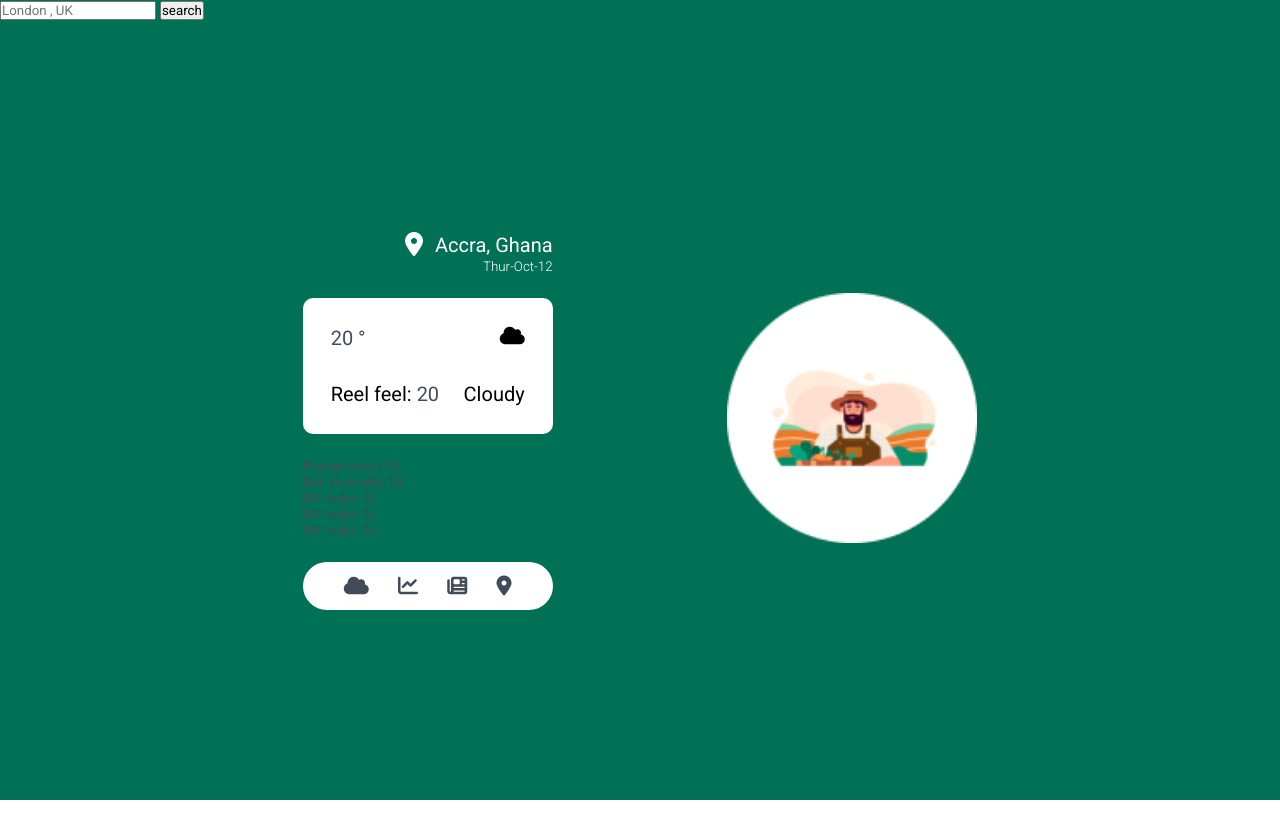
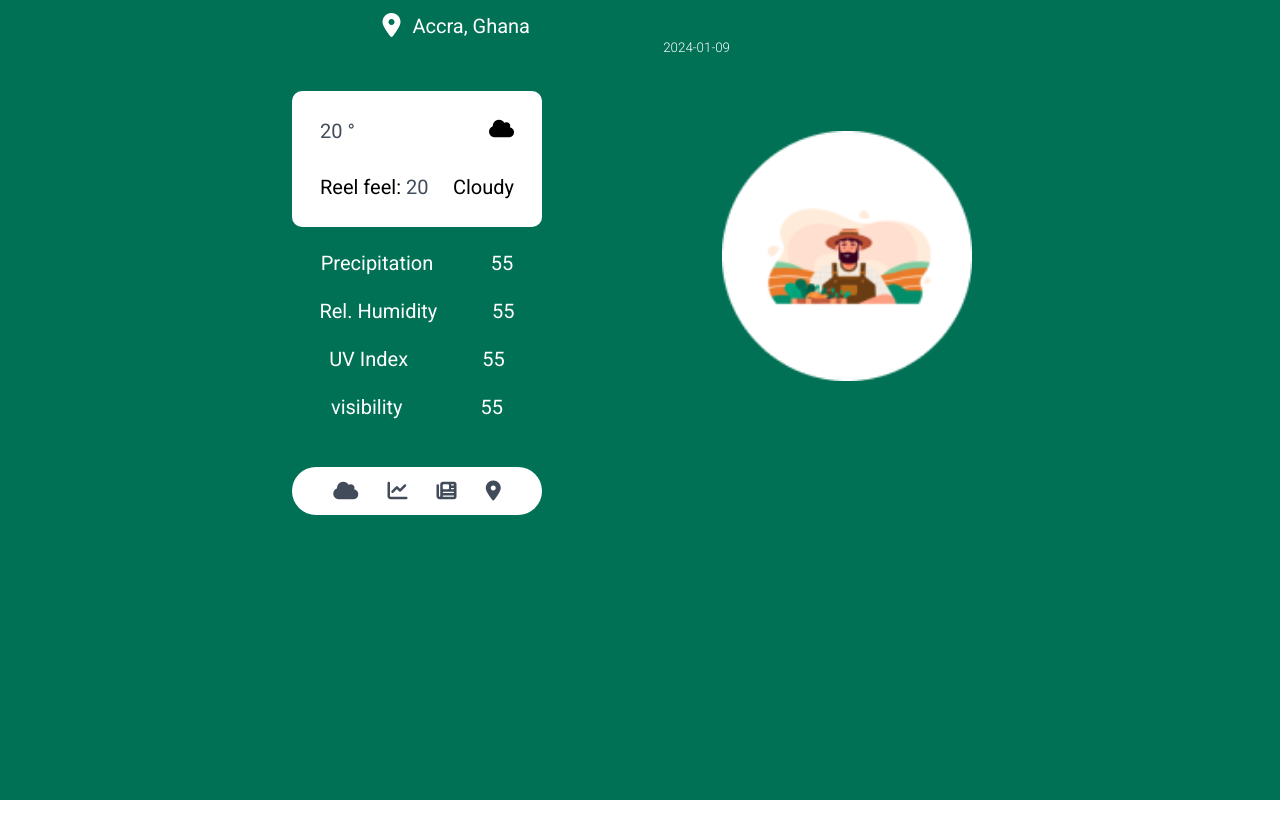
Before and after one commit to NuBreed/js_woeks, a plain HTML site: page Weather App/weather.html in a window 1280 px wide. Drawn offline with Linux system fonts and the light colour scheme.

Commit message:
weather page

```diff
--- a/Weather App/app.js
+++ b/Weather App/app.js
@@ -83,29 +83,13 @@ const UV_index = document.querySelector('.UV-index')
 const humidity = document.querySelector('.humidity')
 const wind_speed = document.querySelector('.wind-speed')
 const visibility = document.querySelector('.visibility')
+const date_searched = document.querySelector('.wp-header-date')
+const now = new Date()
+const year = now.getFullYear()
+const month = now.getMonth() + 1
+const day = now.getDate()
 
-// searchBtn.addEventListener('click', async function () {
-//   const searchDetail = inputText.value.trim()
-
-//   if (searchDetail === '') {
-//     alert('kindly enter a city name')
-//     return
-//   }
-
-//   const weatherDetails = await fetching()
-
-//   console.log(weatherDetails.data)
-
-//   city.textContent = weatherDetails.data.city
-//   temperature.textContent = weatherDetails.data.temp
-//   weatherDesc.textContent = weatherDetails.data.aqi_description
-//   current_weather.textContent = weatherDetails.data.current_weather
-//   UV_index.textContent = weatherDetails.data.uv_index
-//   visibility.textContent = weatherDetails.data.visibility
-//   humidity.textContent = weatherDetails.data.humidity
-//   wind_speed.textContent = weatherDetails.data.wind
-//   weatherWrapper.computedStyleMap.backgroundImage = url(weatherDetails.bg_image)
-// })
+date_searched.textContent = `${year}-0${month}-0${day}`
 
 const fetching = async () => {
   navigator.geolocation.getCurrentPosition(async function (position) {
@@ -113,23 +97,17 @@ const fetching = async () => {
     const longitude = position.coords.longitude.toFixed(2)
     console.log(`Latitude: ${latitude}, Longitude: ${longitude}`)
 
-    const now = new Date()
-    const year = now.getFullYear()
-    const month = now.getMonth() + 1
-    const day = now.getDate()
-    // const url = `
-    //             https://api.brightsky.dev/
-    //             weather?lat=${latitude}&lon=${longitude}&date=${year}-0${month}-0${day}`
     const url = `https://api.brightsky.dev/weather?lat=${latitude}&lon=${longitude}&date=${year}-0${month}-0${day}`
 
     const response = await fetch(url)
     const result = await response.json()
+    console.log(result.sources[0].station_name)
     const { weather } = result
     const weatherData = weather[0]
-    console.log(weatherData, weather)
-    // city.textContent = weatherDetails.data.city
+
+    city.textContent = result.sources[0].station_name
     temperature.textContent = weatherData.temperature
-    current_weather.textContent = weatherData.icon.toUpperCase()
+    current_weather.textContent = weatherData.icon
     UV_index.textContent = weatherData.precipitation
     visibility.textContent = weatherData.visibility
     humidity.textContent = weatherData.relative_humidity
@@ -137,13 +115,3 @@ const fetching = async () => {
   })
 }
 fetching()
-
-// city.textContent = weatherDetails.data.city
-// temperature.textContent = weatherDetails.data.temp
-// weatherDesc.textContent = weatherDetails.data.aqi_description
-// current_weather.textContent = weatherDetails.data.current_weather
-// UV_index.textContent = weatherDetails.data.uv_index
-// visibility.textContent = weatherDetails.data.visibility
-// humidity.textContent = weatherDetails.data.humidity
-// wind_speed.textContent = weatherDetails.data.wind
-// weatherWrapper.computedStyleMap.backgroundImage = url(weatherDetails.bg_image)
--- a/Weather App/style.css
+++ b/Weather App/style.css
@@ -170,13 +170,81 @@ span {
 }
 /* weather page */
 .weather-page {
-  height: 100vh;
+  min-height: 100vh;
   width: 100vw;
   background-color: #007155;
   color: #ffffff;
 }
 .wp-wrapper {
-  width: 80%;
+  width: 90vw;
+  height: 100%;
+  margin: 0 auto;
+  text-align: center;
+}
+.wp-left {
+  padding: 16px;
+}
+.wp-header-wrapper {
+  padding: 12px;
+  width: 100%;
+}
+.wp-header {
+  display: flex;
+  justify-content: center;
+  gap: 12px;
+  align-items: center;
+}
+.wp-header-icon {
+  color: #ffffff;
+  font-size: 32px;
+}
+.wp-header-date {
+  margin-right: -200px;
+}
+.wp-card-main {
+  width: 250px;
+
+  padding: 12px;
+  background-color: #ffffff;
+  border-radius: 10px;
+  margin: 24px auto;
+  color: black;
+}
+.wp-card-data {
+  padding: 12px;
+  display: flex;
+  justify-content: space-around;
+}
+.wp-details ul li {
+  display: flex;
+  justify-content: space-around;
+}
+.wp-details ul li span {
+  font-size: 20px;
+  color: #ffffff;
+  margin-bottom: 24px;
+}
+.wp-nav {
+  background-color: #ffffff;
+  font-size: 20px;
+  display: flex;
+  padding: 12px;
+  border-radius: 24px;
+  justify-content: space-evenly;
+}
+.wp-nav li > a {
+  color: #414b5a;
+  transition: color 1s ease-out;
+}
+.wp-nav li > a:hover {
+  color: #8dbbff;
+}
+.wp-nav li > a:active {
+  color: #8dbbff;
+}
+@media (min-width: 768px) {
+  .wp-wrapper {
+    width: 80vw;
     height: 100%;
     margin: 0 auto;
     display: flex;
@@ -247,6 +315,8 @@ span {
   .wp-nav li > a:active {
     color: #8dbbff;
   }
+}
+
 /* insights */
 .svg {
   height: 160px;
--- a/Weather App/weather.html
+++ b/Weather App/weather.html
@@ -19,15 +19,10 @@
   </head>
   <body>
     <main class="weather-page">
-      <search>
-        <input type="text" class="search-input" placeholder="London , UK" />
-        <button type="button" class="search-btn">search</button>
-      </search>
       <div class="wp-wrapper">
         <div class="wp-left">
           <img src="./assets/farmer.png" alt="" class="wp-farmer-img" />
         </div>
-
         <div class="wp-right">
           <div class="wp-header-wrapper">
             <div class="wp-header">
@@ -69,12 +64,8 @@
                   <span class="wind-speed">55 </span>
                 </li>
                 <li>
-                  <span>UV Index</span>
+                  <span>visibility</span>
                   <span class="visibility">55 </span>
-                </li>
-                <li>
-                  <span>UV Index</span>
-                  <span>55 </span>
                 </li>
               </ul>
             </div>
```
Lines whose indentation alone changed are shown as unchanged.
